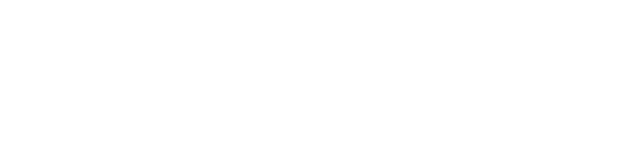
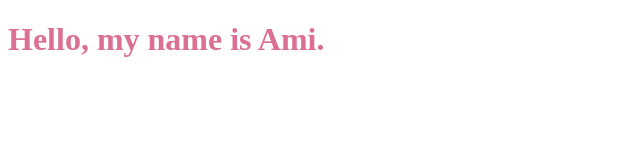
Before and after one commit to Memitaru/react-practice, a plain HTML site: page react.html in a window 1280 px wide. Shown: the whole page, without its empty margins (0-640 px from the left). Drawn offline with nearby package versions, Linux system fonts and the light colour scheme.

Commit message:
Finished Hello World app

```diff
--- a/react.html
+++ b/react.html
@@ -5,15 +5,21 @@
     <meta name="viewport" content="width=device-width, initial-scale=1.0">
     <meta http-equiv="X-UA-Compatible" content="ie=edge">
     <title>Hello world from ReactJS!</title>
+    <style>
+        .ami-element{
+            color: palevioletred;
+        }
+    </style>
 </head>
 <body>
-
+    <div id="root"></div>
 </body>
 
 <script crossorigin src="https://unpkg.com/react@16/umd/react.development.js"></script>
 <script crossorigin src="https://unpkg.com/react-dom@16/umd/react-dom.development.js"></script>
 <script type='text/javascript'>
-  // we'll write our app in between this script tag.
+  const MyElement = React.createElement('h1', {className: 'ami-element'}, 'Hello, my name is Ami.');
+  ReactDOM.render(MyElement, document.getElementById('root'));
 </script>
 
 </html>
```
Also changed, not shown: tictactoe.html (added), tictactoe.js (added).
